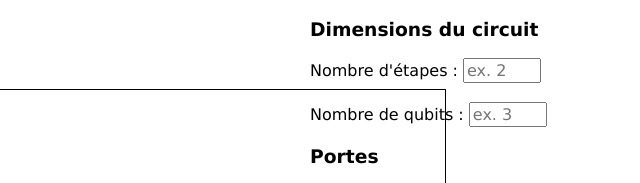
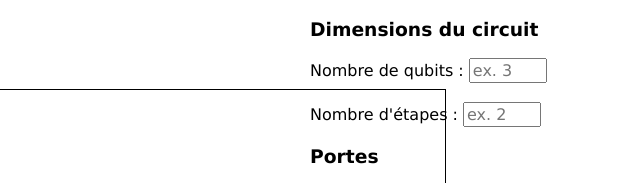
Before and after one commit to Firefnix/TIPE, a plain HTML site: page Interface/index.html in a window 1280 px wide. Shown: the top 183 px of the page, 640-1280 px from the left. Drawn offline with nearby package versions, Linux system fonts and the light colour scheme.

Commit message:
Réorganisation

```diff
--- a/Interface/index.html
+++ b/Interface/index.html
@@ -18,14 +18,14 @@
     <div class="side_pane">
       <div class="dimensions_form">
         <h3>Dimensions du circuit</h3>
-        <div class="columns_form">
+        <div>
+          Nombre de qubits :
+          <input type="number" id="qubits_input" min="0" step="1" onclick="updateGridSize()" placeholder="ex. 3">
+        </div>
+        <br/>
+        <div>
           Nombre d'étapes :
           <input type="number" id="steps_input" min="0" step="1" onclick="updateGridSize()" placeholder="ex. 2">
-        </div>
-        <br/>
-        <div class="rows_form">
-          Nombre de qubits :
-          <input type="number" id="qubits_input" min="0" step="1" onclick="updateGridSize()" placeholder="ex. 3">
         </div>
       </div>
       <h3>Portes</h3>
```
